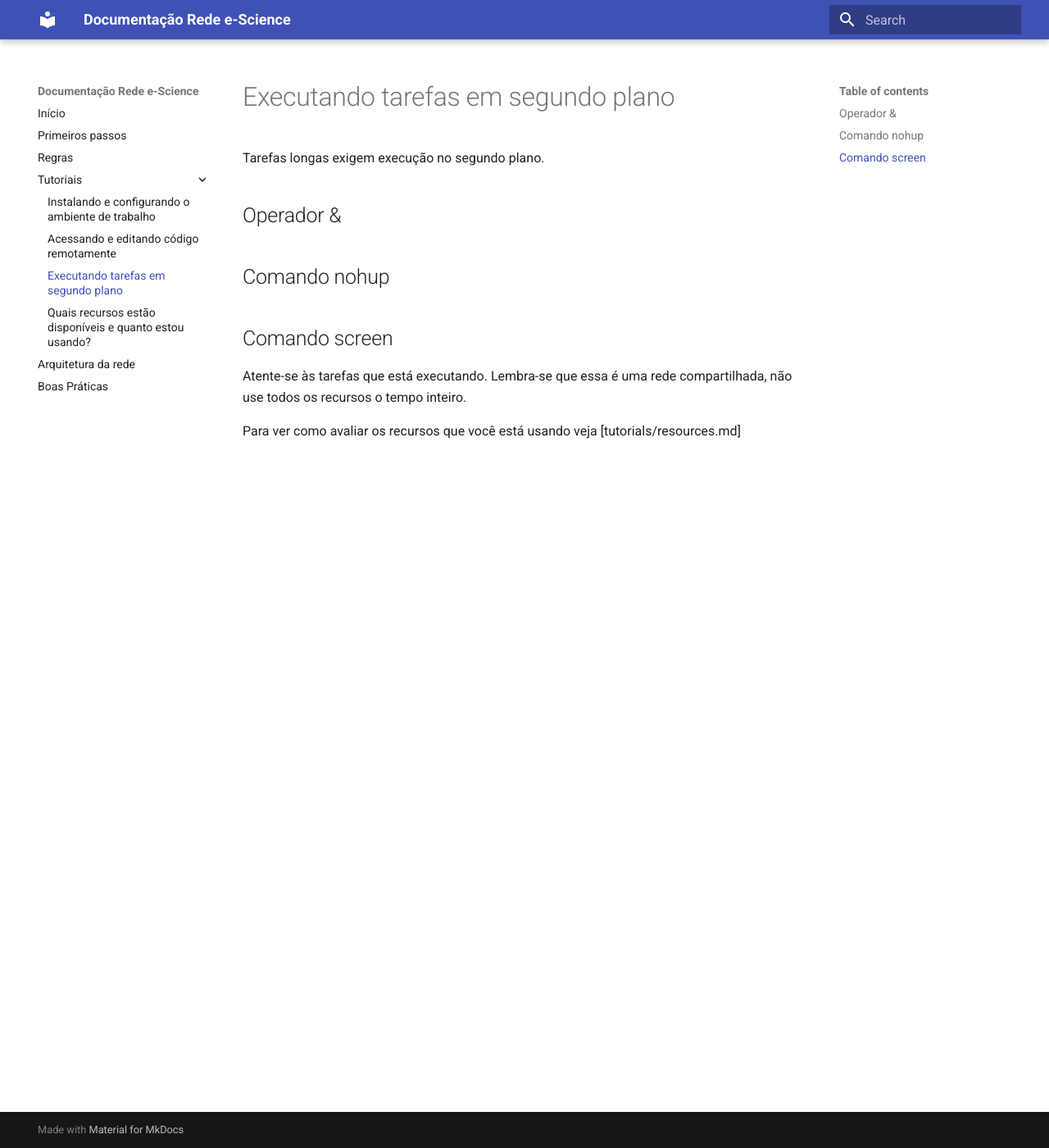
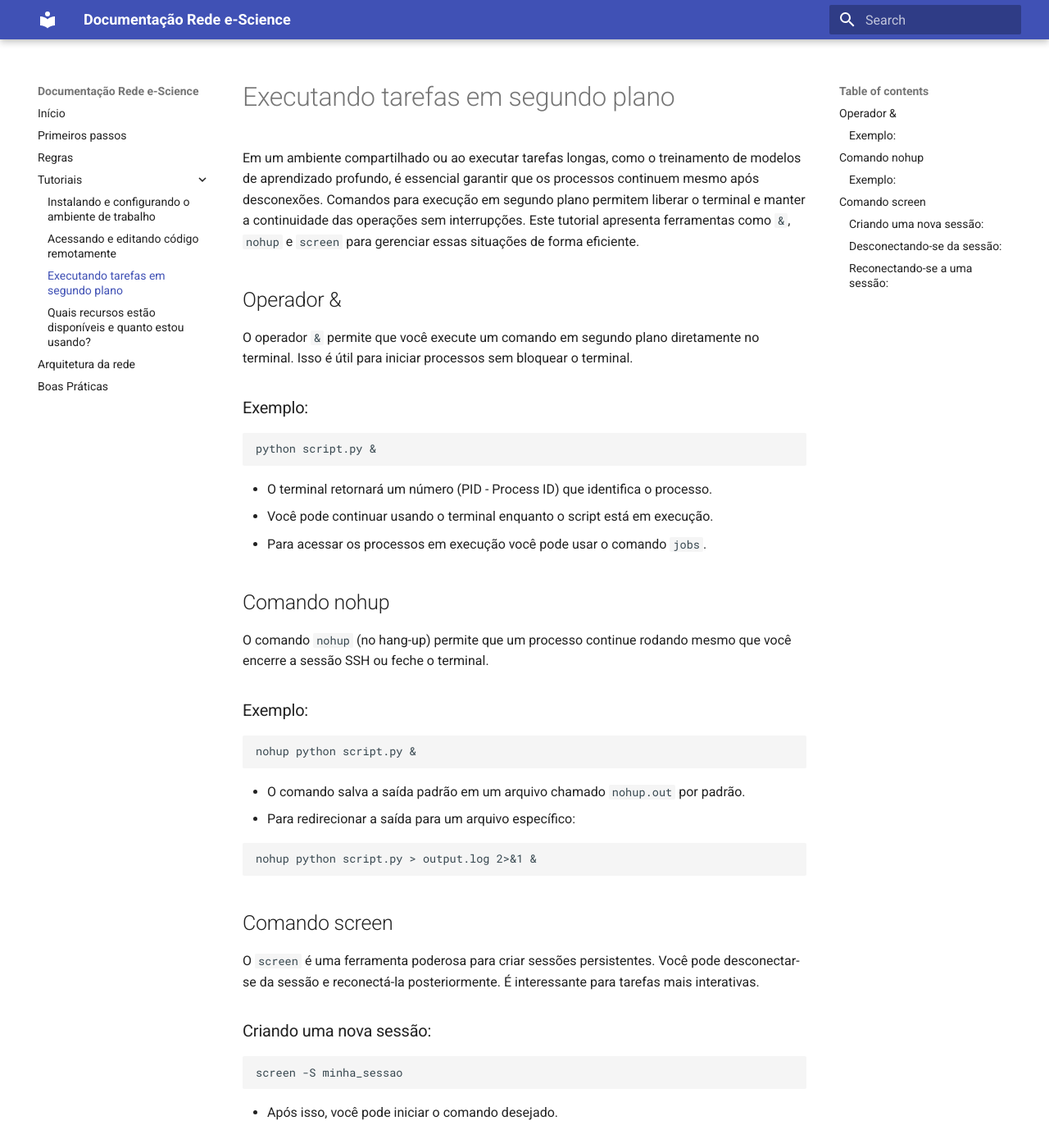
Before and after one commit to arturandre/docs-lab-vision, an MkDocs documentation site: the page built from docs/tutorials/running-jobs.md, in a window 1280 px wide and 1400 px high. Shown: the whole window at 82% size. Built offline with MkDocs 1.6.1 and Material for MkDocs 9.7.7, drawn with Linux system fonts in a browser that asks for light colours; some of the changed text lies outside the part shown.

Commit message:
running jobs bringup, outline other tutorials

````diff
--- a/docs/tutorials/running-jobs.md
+++ b/docs/tutorials/running-jobs.md
@@ -1,11 +1,57 @@
 # Executando tarefas em segundo plano
 
-Tarefas longas exigem execução no segundo plano.
+Em um ambiente compartilhado ou ao executar tarefas longas, como o treinamento de modelos de aprendizado profundo, é essencial garantir que os processos continuem mesmo após desconexões. Comandos para execução em segundo plano permitem liberar o terminal e manter a continuidade das operações sem interrupções. Este tutorial apresenta ferramentas como `&`, `nohup` e `screen` para gerenciar essas situações de forma eficiente.
 
 ## Operador &
+
+O operador `&` permite que você execute um comando em segundo plano diretamente no terminal. Isso é útil para iniciar processos sem bloquear o terminal.
+
+### Exemplo:
+```bash
+python script.py &
+```
+- O terminal retornará um número (PID - Process ID) que identifica o processo.
+- Você pode continuar usando o terminal enquanto o script está em execução.
+- Para acessar os processos em execução você pode usar o comando `jobs`.
+
 ## Comando nohup
+
+O comando `nohup` (no hang-up) permite que um processo continue rodando mesmo que você encerre a sessão SSH ou feche o terminal.
+
+### Exemplo:
+```bash
+nohup python script.py &
+```
+
+- O comando salva a saída padrão em um arquivo chamado `nohup.out` por padrão.
+- Para redirecionar a saída para um arquivo específico:
+```bash
+nohup python script.py > output.log 2>&1 &
+```
+
 ## Comando screen
 
-Atente-se às tarefas que está executando. Lembra-se que essa é uma rede compartilhada, não use todos os recursos o tempo inteiro.
+O `screen` é uma ferramenta poderosa para criar sessões persistentes. Você pode desconectar-se da sessão e reconectá-la posteriormente. É interessante para tarefas mais interativas.
+
+### Criando uma nova sessão:
+```bash
+screen -S minha_sessao
+```
+- Após isso, você pode iniciar o comando desejado.
+
+### Desconectando-se da sessão:
+Pressione `Ctrl+A`, depois `D` para desconectar a sessão sem encerrá-la.
+
+### Reconectando-se a uma sessão:
+Veja as sessões disponíveis:
+```bash
+screen -ls
+```
+Reconecte-se a uma sessão específica:
+```bash
+screen -r minha_sessao
+```
+
+Atente-se às tarefas que está executando. Lembre-se que essa é uma rede compartilhada.
 
 Para ver como avaliar os recursos que você está usando veja [tutorials/resources.md]
--- a/mkdocs.yml
+++ b/mkdocs.yml
@@ -7,7 +7,7 @@ nav:
   - Primeiros passos: getting-started.md
   - Regras: rules.md
   - Tutoriais:
-    - Instalando e configurando o ambiente de trabalho: tutorials/install-python.md
+    - Instalando e configurando o ambiente de trabalho: tutorials/configuring-workplace.md
     - Acessando e editando código remotamente: tutorials/editing-code.md
     - Executando tarefas em segundo plano: tutorials/running-jobs.md
     - Quais recursos estão disponíveis e quanto estou usando?: tutorials/resources.md
````
Also changed, not shown: docs/tutorials/configuring-workplace.md (added, +24 -0 lines), docs/tutorials/editing-code.md (+13 -3 lines), docs/tutorials/install-python.md (deleted, +0 -5 lines), docs/tutorials/resources.md (+13 -6 lines).
